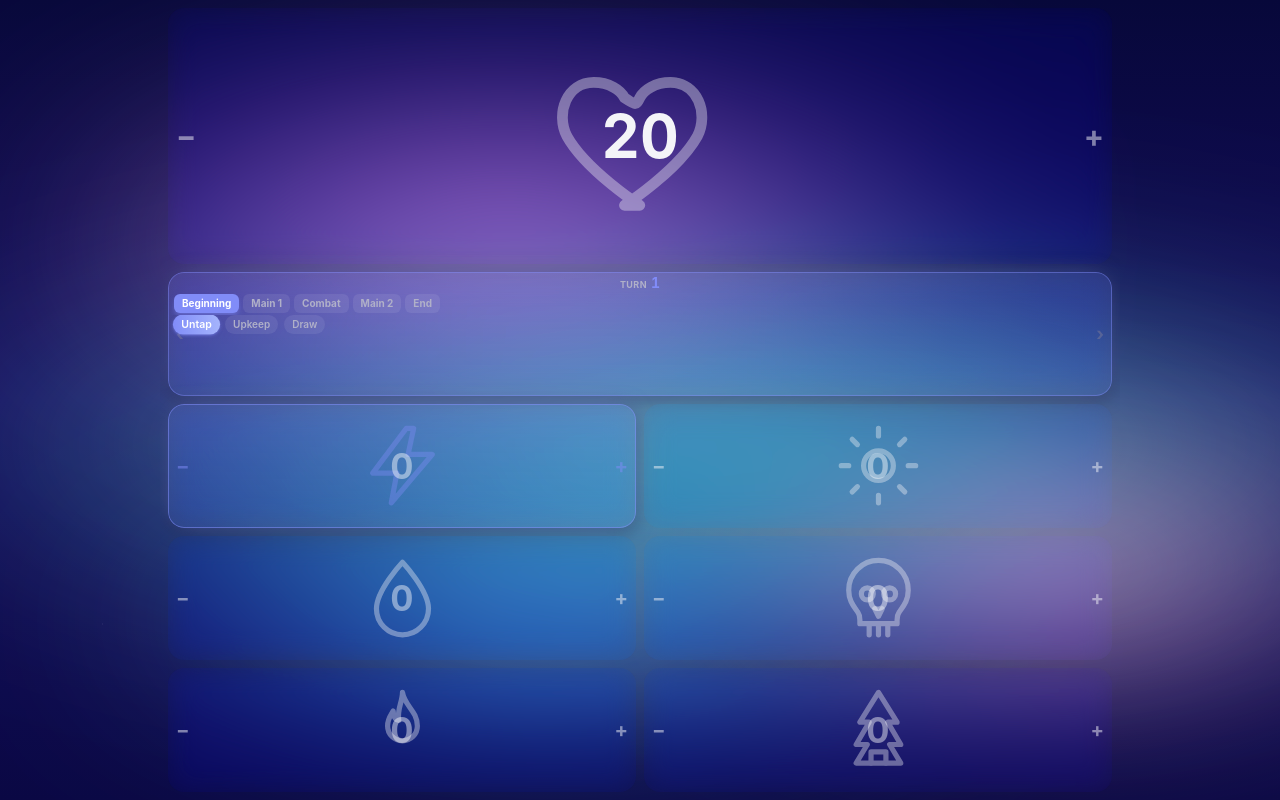
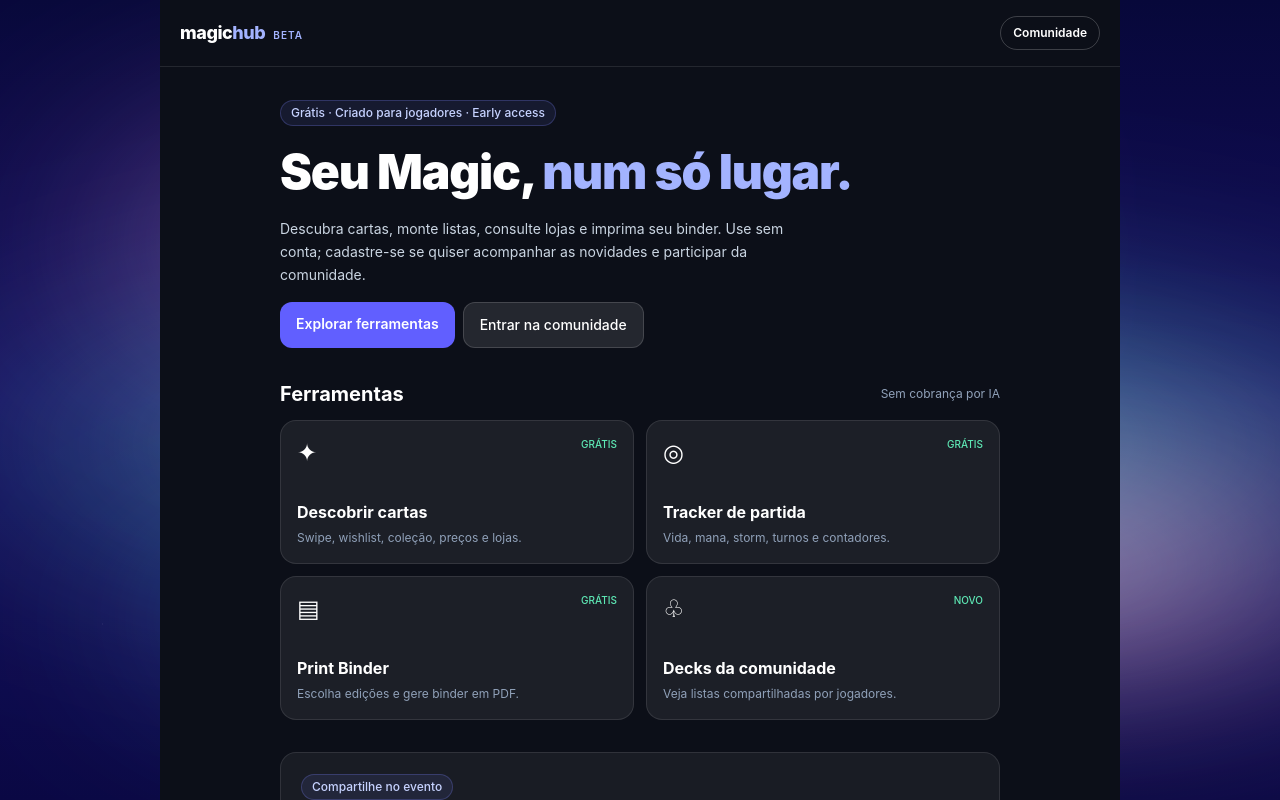
Before and after one commit to efddrsn/mtg-tracker, a React (Vite) app: page / in a window 1280 px wide. Built offline with nearby package versions, Linux system fonts and the light colour scheme.

Commit message:
feat(event): use public hub as landing page and retain all existing tool routes

```diff
--- a/src/App.tsx
+++ b/src/App.tsx
@@ -3,6 +3,7 @@
 import { Tracker } from './pages/Tracker';
 import { Settings } from './pages/Settings';
 import { SwipeDeck } from './pages/SwipeDeck';
+import { EventHub, EventAdmin, Community, SharedList, PrintBinder } from './pages/EventHub';
 import { AuroraLayer } from './components/AuroraLayer';
 import { useStore, DEFAULT_BG, DEFAULT_BG_BRIGHTNESS } from './store';
 
@@ -74,7 +75,12 @@
       <div className="app-bg-dim" aria-hidden />
       <div className="app-shell flex flex-col h-full">
         <Routes>
-          <Route path="/" element={<Tracker />} />
+          <Route path="/" element={<EventHub />} />
+          <Route path="/tracker" element={<Tracker />} />
+          <Route path="/community" element={<Community />} />
+          <Route path="/share/:id" element={<SharedList />} />
+          <Route path="/print" element={<PrintBinder />} />
+          <Route path="/admin" element={<EventAdmin />} />
           <Route path="/settings" element={<Settings />} />
           <Route path="/swipe" element={<SwipeDeck />} />
         </Routes>
```
